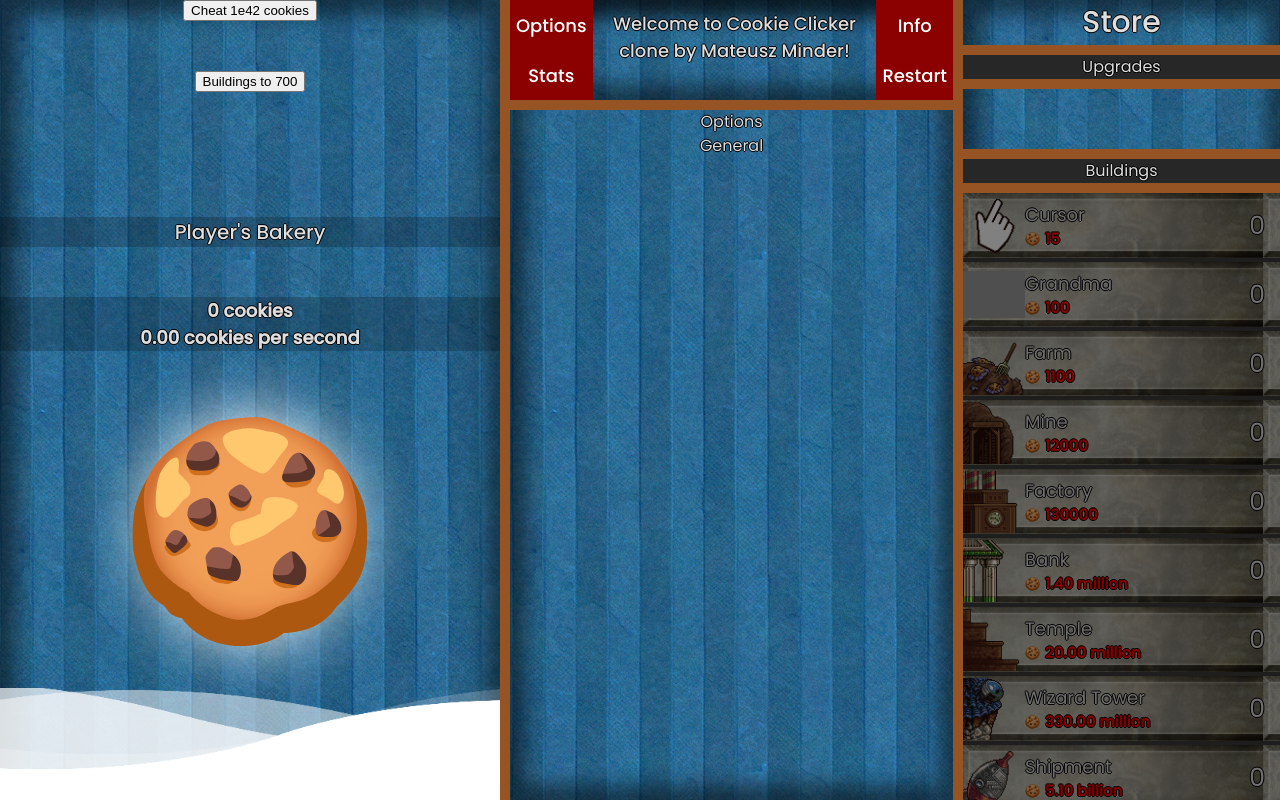
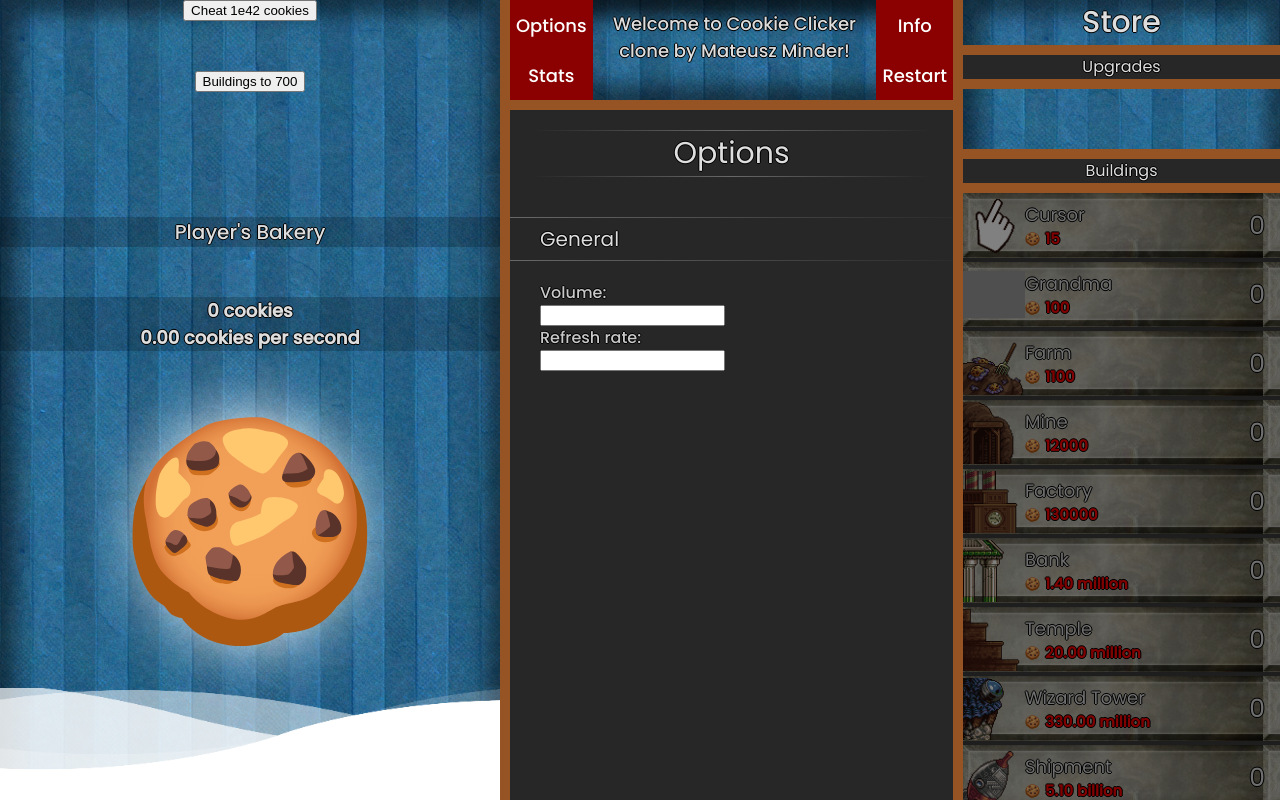
Before and after one commit to CornyCapacitor/cookie-clicker-clone, a React (Vite) app: page / in a window 1280 px wide. Both pictures are taken after a click on the button "Options". Built offline with nearby package versions, Linux system fonts and the light colour scheme; grey boxes are pictures that could not be loaded.

Commit message:
header.css and middle-section css correction

```diff
--- a/src/App.css
+++ b/src/App.css
@@ -83,11 +83,14 @@
 }
 
 .section-middle {
+  display: flex;
+  flex-direction: column;
   flex: 1;
-  height: 100vh;
+  height: 100%;
+  overflow: hidden;
+
   border-right: solid 10px #965425;
   border-left: solid 10px #965425;
-  height: 100vh;
   box-shadow: inset 0 0 20px 15px rgba(0, 0, 0, 0.5);
 }
 
--- a/src/components/Header.css
+++ b/src/components/Header.css
@@ -1,12 +1,12 @@
 .main {
   display: flex;
   align-items: center;
-  width: 100%;
-  height: auto;
-  min-height: 100%;
+  flex: 1;
   flex-direction: column;
+  overflow-y: auto;
+  overflow-x: hidden;
+  padding-bottom: 100px;
   background-color: rgb(39, 39, 39);
-  overflow-y: auto;
 }
 
 .main header {
@@ -62,6 +62,4 @@
 .header-upgrades {
   display: flex;
   flex-wrap: wrap;
-  max-height: 200px;
-  overflow-y: auto;
 }
--- a/src/components/Options.tsx
+++ b/src/components/Options.tsx
@@ -1,9 +1,15 @@
 export const Options = () => {
   return (
-    <div className="options">
+    <div className="main">
       <header>Options</header>
-      <section className="options-section">
+      <section className="section">
         <header>General</header>
+        <section className="section-section">
+          <div>Volume:</div>
+          <input type="number" />
+          <div>Refresh rate:</div>
+          <input type="number" max="40" />
+        </section>
       </section>
       <span></span>
     </div>
```
